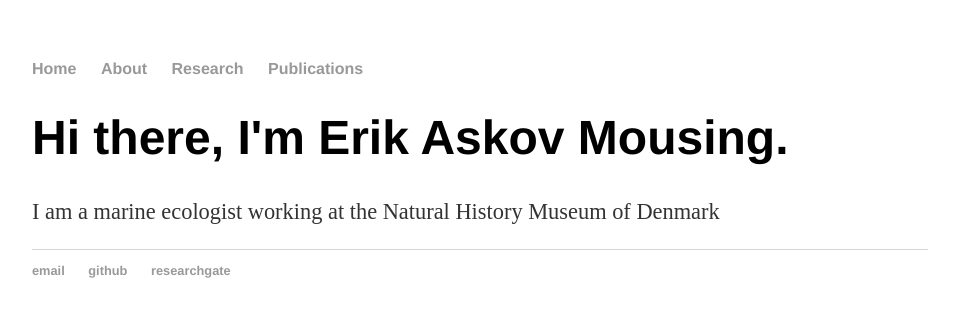
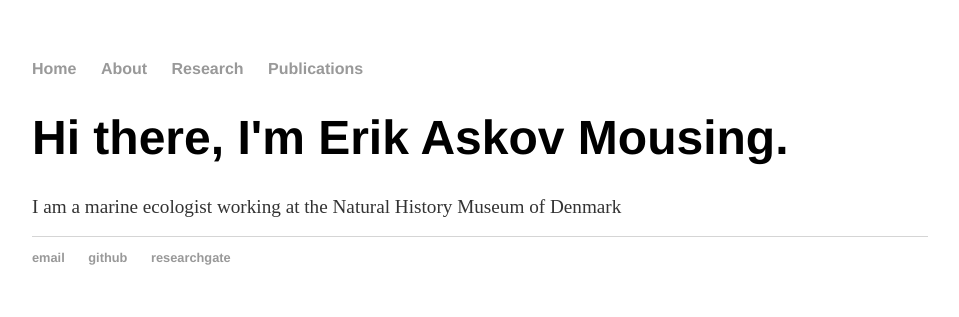
Before and after one commit to eamousing/eamousing.github.io, a Jekyll site: the page built from index.html, in a window 1280 px wide. Shown: the top 317 px of the page, without its empty margins (160-1119 px from the left). Built offline with Jekyll 4.4.1, drawn with Linux system fonts in a browser that asks for light colours.

Commit message:
changes to body text size

```diff
--- a/css/main.css
+++ b/css/main.css
@@ -28,8 +28,8 @@ h2 {
     font-family: 'Helvetica', 'Arial', 'Sans-Serif';
 }
 p {
-    font-size: 1.4em;
-    line-height: 1.3em;
+    font-size: 1.2em;
+    line-height: 1.0em;
     color: #333;
 }
 footer {
```
